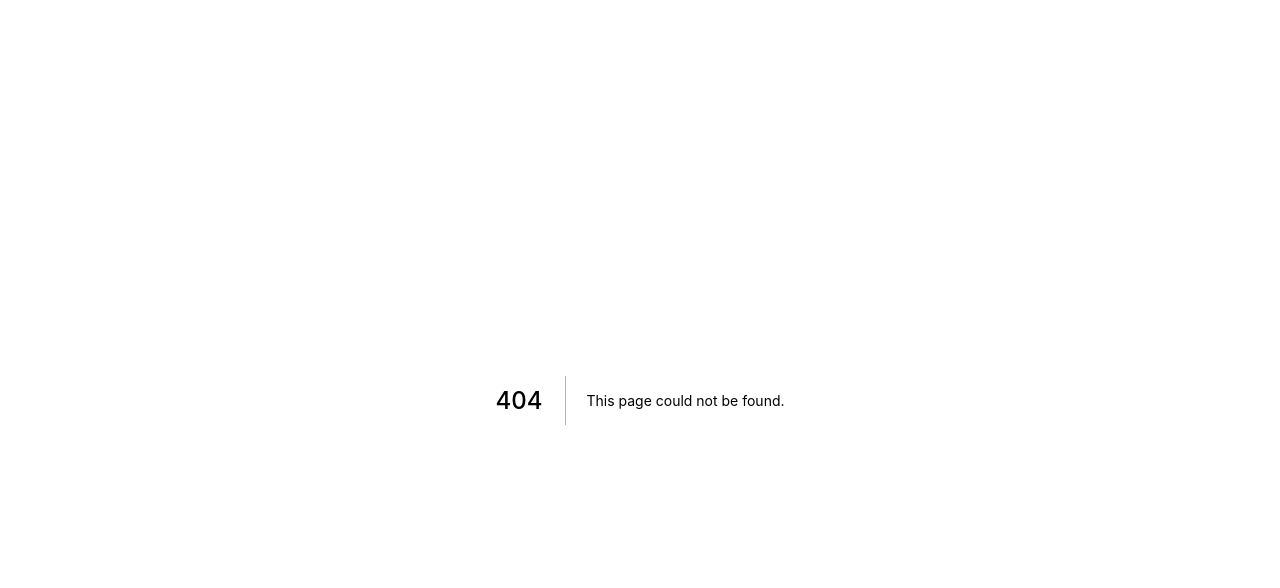
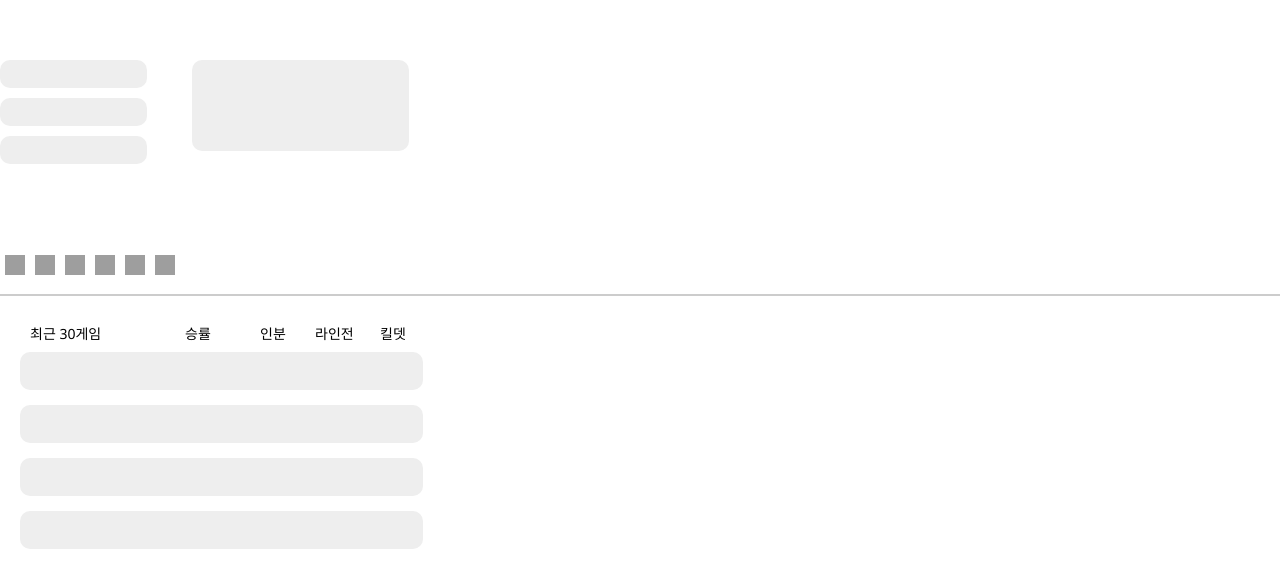
Before and after one commit to leedhhhhh/yourgg, a Next.js app: page /loading/Loading in a window 1280 px wide. Before the commit this address had no page. Shown: the top 588 px of the page. Built offline with nearby package versions, Linux system fonts and the light colour scheme; grey boxes are pictures that could not be loaded.

Commit message:
Loading 화면 구현

```diff
--- a/pages/games/SoloRank.tsx
+++ b/pages/games/SoloRank.tsx
@@ -11,6 +11,7 @@ import Top from "../lane/soloRank/Top";
 import Image from "next/image";
 import * as X from "../../styles/gameStyle/SoloRankStyle";
 import TierGraph from "../graph/SoloTierGraph";
+import Loading from "../loading/Loading";
 
 //이미지 링크 정리
 export const allLink =
@@ -75,6 +76,10 @@ function SoloRank() {
   };
   return (
     <>
+      {isLoading ? (
+        <Loading />
+      ) : (
+        <>
           <div>
             <X.PlayerInfo>
               <div>
@@ -84,9 +89,9 @@ function SoloRank() {
               <div>
                 <X.Role>
                   {Number(soloRankData?.laning).toFixed(1)} :{" "}
-              {eval(`10 - ${Number(soloRankData?.laning).toFixed(1)}`).toFixed(
-                1
-              )}
+                  {eval(
+                    `10 - ${Number(soloRankData?.laning).toFixed(1)}`
+                  ).toFixed(1)}
                 </X.Role>
                 <X.LaningText>라인전</X.LaningText>
               </div>
@@ -118,6 +123,8 @@ function SoloRank() {
           {lane === "Adc" && <Adc />}
           {lane === "Sup" && <Support />}
         </>
+      )}
+    </>
   );
 }
 
--- /dev/null
+++ b/pages/loading/Loading.tsx
@@ -0,0 +1,66 @@
+import * as Y from "../../styles/laneStyle/LaneStyle";
+import * as X from "../../styles/loading/LoadingStyle";
+import {
+  adcLink,
+  allLink,
+  jugLink,
+  midLink,
+  supLink,
+  topLink,
+} from "../games/SoloRank";
+
+function Loading() {
+  return (
+    <>
+      <div>
+        <X.PlayerInfo>
+          <X.LoadingBox>
+            <X.Role></X.Role>
+            <X.RoleText></X.RoleText>
+          </X.LoadingBox>
+          <X.LoadingBox>
+            <X.Role></X.Role>
+            <X.LaningText></X.LaningText>
+          </X.LoadingBox>
+          <X.LoadingBox>
+            <X.Role></X.Role>
+            <X.KdaText></X.KdaText>
+          </X.LoadingBox>
+        </X.PlayerInfo>
+        <X.GraphInfo></X.GraphInfo>
+      </div>
+
+      <X.LaneContainer>
+        <X.LaneImg src={allLink} />
+        <X.LaneImg src={topLink} />
+        <X.LaneImg src={jugLink} />
+        <X.LaneImg src={midLink} />
+        <X.LaneImg src={adcLink} />
+        <X.LaneImg src={supLink} />
+      </X.LaneContainer>
+
+      <X.Hr />
+
+      <Y.MainContainer>
+        <Y.InfoContainer>
+          <Y.ThirtyGame>최근 30게임</Y.ThirtyGame>
+          <Y.WinRate>승률</Y.WinRate>
+          <Y.Role>인분</Y.Role>
+          <Y.Lane>라인전</Y.Lane>
+          <Y.KdaContainer>킬뎃</Y.KdaContainer>
+        </Y.InfoContainer>
+        {/* 라인 */}
+        <div>
+          <>
+            <X.LoadingContainer />
+            <X.LoadingContainer />
+            <X.LoadingContainer />
+            <X.LoadingContainer />
+          </>
+        </div>
+      </Y.MainContainer>
+    </>
+  );
+}
+
+export default Loading;
--- /dev/null
+++ b/styles/loading/LoadingStyle.tsx
@@ -0,0 +1,77 @@
+import styled from "styled-components";
+
+export const PlayerInfo = styled.div`
+  margin-top: 60px;
+  margin-right: 45px;
+  float: left;
+`;
+
+export const GraphInfo = styled.div`
+  float: left;
+  background-color: #eeeeee;
+  width: 217px;
+  height: 91px;
+  border-radius: 10px;
+  margin-top: 60px;
+`;
+
+export const Role = styled.span`
+  font-size: 25px;
+  font-family: "Source Sans Pro", sans-serif;
+  font-weight: bolder;
+
+  border-radius: 10px;
+`;
+
+export const LoadingBox = styled.div`
+  background-color: #eeeeee;
+  width: 147px;
+  height: 28px;
+  border-radius: 10px;
+  margin-bottom: 10px;
+`;
+
+export const RoleText = styled.span`
+  font-size: 14px;
+  padding-left: 60px;
+  font-weight: 800;
+`;
+
+export const LaningText = styled.span`
+  font-size: 14px;
+  padding-left: 18px;
+  font-weight: 800;
+`;
+
+export const KdaText = styled.span`
+  font-size: 15px;
+  padding-left: 62px;
+  font-weight: 800;
+`;
+
+export const LaneContainer = styled.div`
+  padding-top: 250px;
+`;
+
+export const Hr = styled.hr`
+  border: 0;
+  height: 2px;
+  background: #ccc;
+  margin-bottom: 10px;
+`;
+
+export const LaneImg = styled.img`
+  width: 30px;
+  height: 30px;
+  padding: 5px;
+  cursor: pointer;
+`;
+
+export const LoadingContainer = styled.div`
+  margin-top: 15px;
+  width: 403px;
+  height: 38px;
+  background-color: #eeeeee;
+  border-radius: 10px;
+  margin-bottom: 10px;
+`;
```
Also changed, not shown: pages/games/FreeRank.tsx (+10 -3 lines), pages/games/Normal.tsx (+10 -1 lines). Lines whose indentation alone changed are shown as unchanged.
